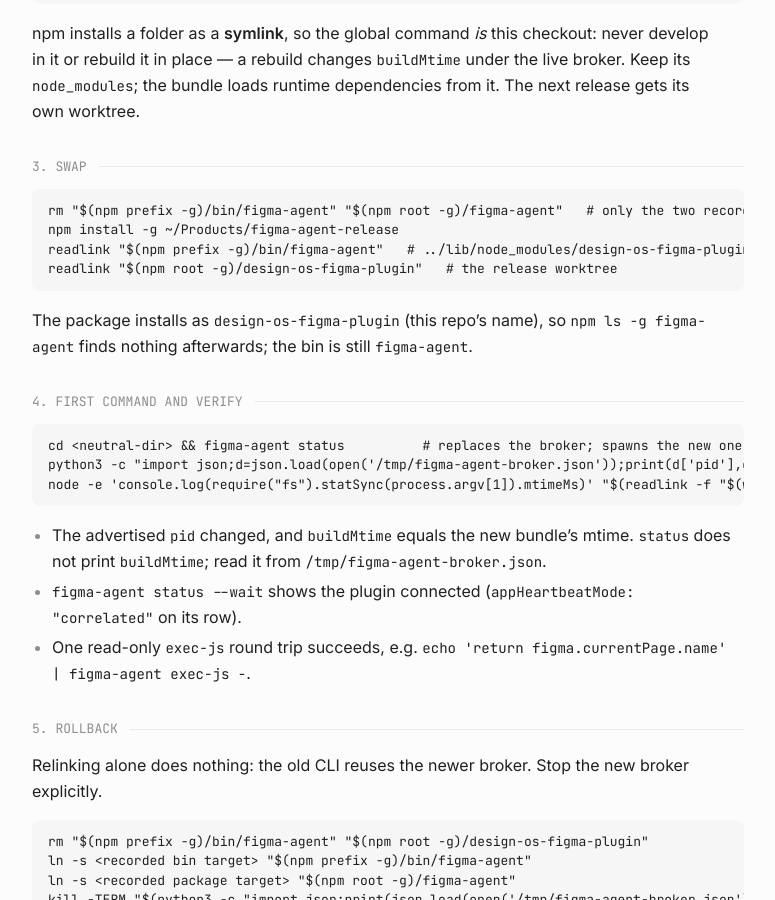
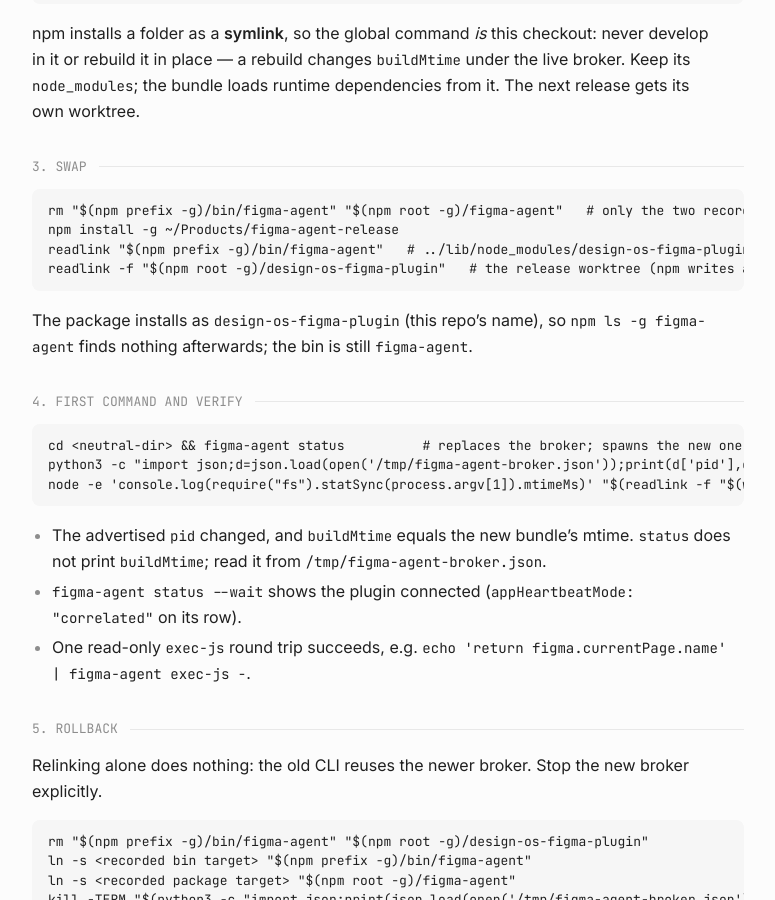
Before and after one commit to jangtrinh/design-os-figma-plugin, a Jekyll site: the page built from docs/operations.md, in a window 1280 px wide and 900 px high, scrolled down 5588 px. Shown: the whole window, without its empty margins (252-1027 px from the left). Built offline with Jekyll 4.4.1, drawn with Linux system fonts in a browser that asks for light colours; our own code applies the rules of GitHub Pages for plain Markdown files.

Commit message:
docs(operations): resolve the relative package link when verifying the swap

````diff
--- a/docs/operations.md
+++ b/docs/operations.md
@@ -219,7 +219,7 @@
 rm "$(npm prefix -g)/bin/figma-agent" "$(npm root -g)/figma-agent"   # only the two recorded links
 npm install -g ~/Products/figma-agent-release
 readlink "$(npm prefix -g)/bin/figma-agent"   # ../lib/node_modules/design-os-figma-plugin/cli/dist/figma-agent.js
-readlink "$(npm root -g)/design-os-figma-plugin"   # the release worktree
+readlink -f "$(npm root -g)/design-os-figma-plugin"   # the release worktree (npm writes a relative link)
 ```
 
 The package installs as `design-os-figma-plugin` (this repo's name), so `npm ls -g figma-agent` finds nothing
````
